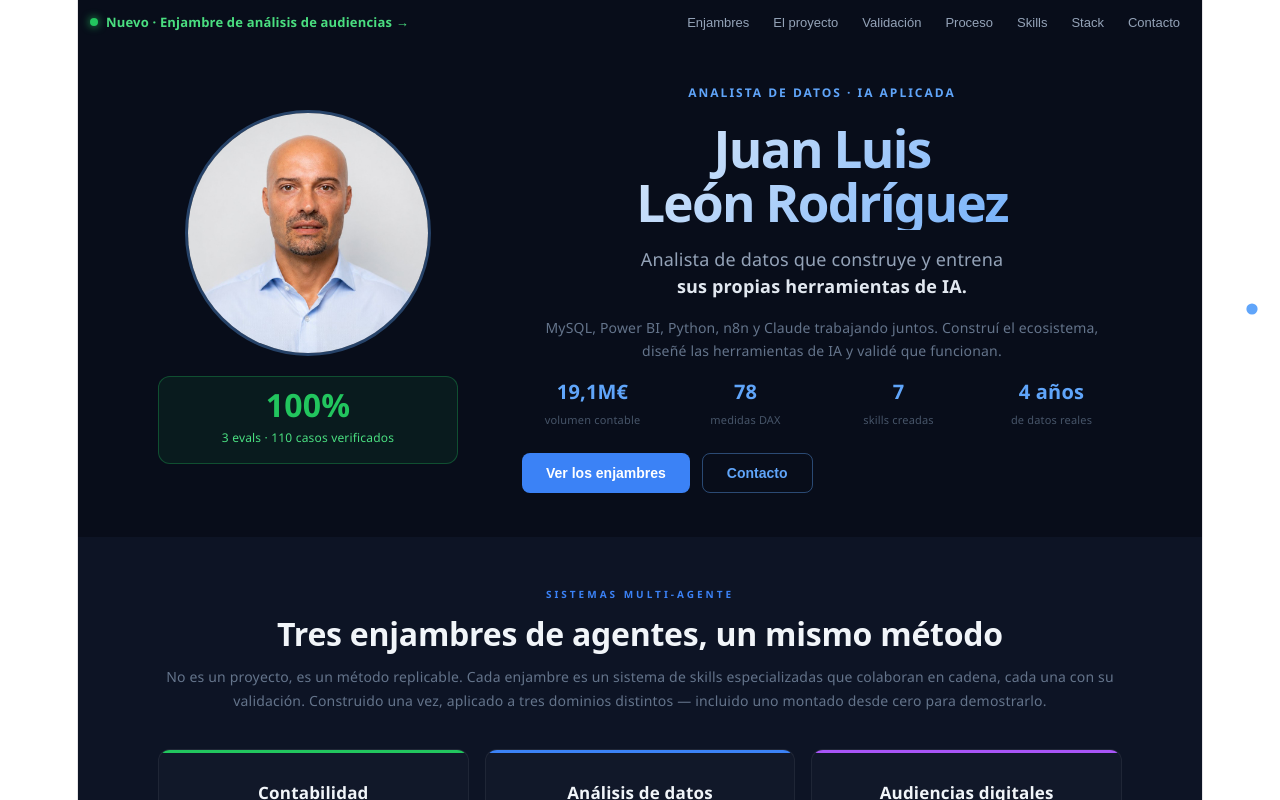
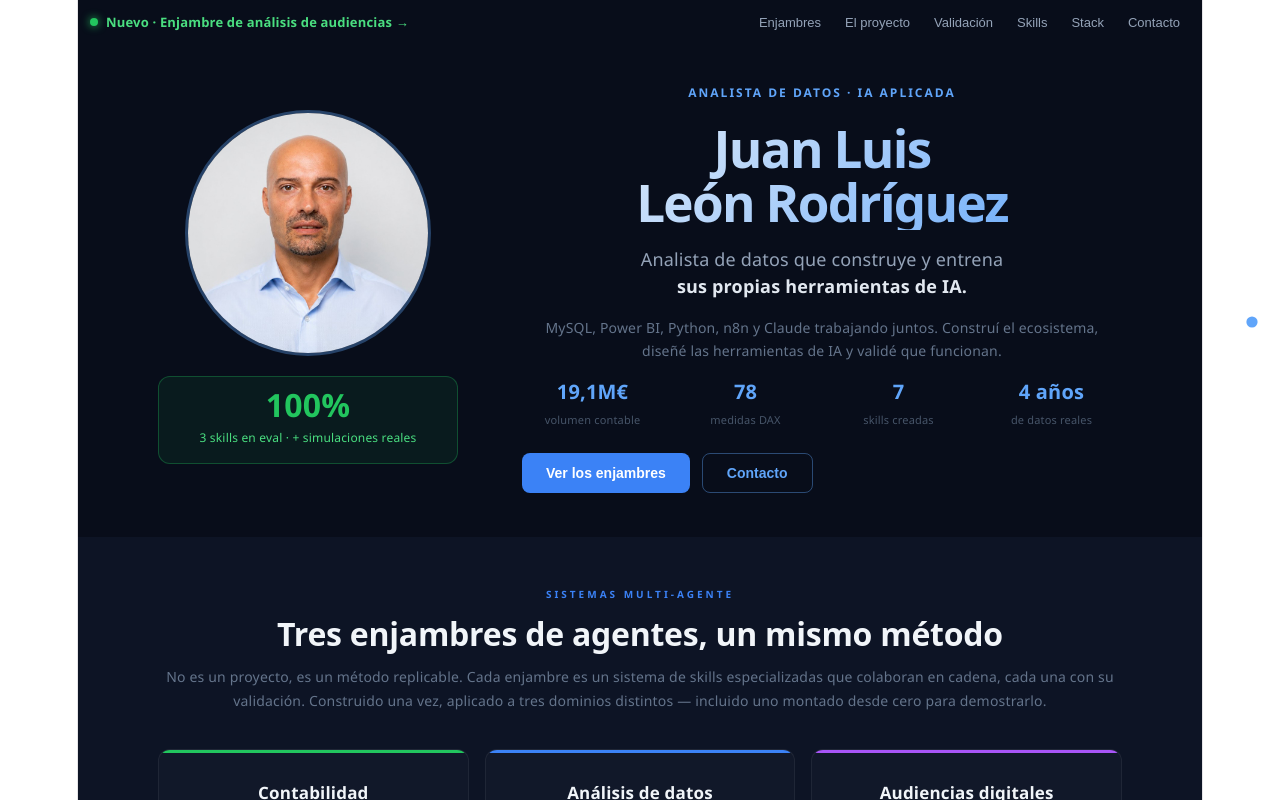
Before and after one commit to jleonceo/portfolio-juan-luis, a React (Vite) app: page / in a window 1280 px wide. Shown: the top 800 px of the page. Built offline with nearby package versions, Linux system fonts and the light colour scheme.

Commit message:
fix: badge honesto (evals + simulaciones) y puntos laterales sin Proceso

```diff
--- a/src/App.jsx
+++ b/src/App.jsx
@@ -12,7 +12,7 @@ export default function Portfolio() {
   }, []);
 
   useEffect(() => {
-    const ids = ["inicio","enjambres","proyecto","validacion","proceso","skills","stack","contacto"];
+    const ids = ["inicio","enjambres","proyecto","validacion","skills","stack","contacto"];
     const observer = new IntersectionObserver(
       entries => {
         entries.forEach(e => { if (e.isIntersecting) setActiveSection(e.target.id); });
@@ -36,7 +36,7 @@ export default function Portfolio() {
             Nuevo · Enjambre de análisis de audiencias →
           </a>
           <div style={s.navLinks}>
-            {[["enjambres","Enjambres"],["proyecto","El proyecto"],["validacion","Validación"],["proceso","Proceso"],["skills","Skills"],["stack","Stack"],["contacto","Contacto"]].map(([id,label]) => (
+            {[["enjambres","Enjambres"],["proyecto","El proyecto"],["validacion","Validación"],["skills","Skills"],["stack","Stack"],["contacto","Contacto"]].map(([id,label]) => (
               <button key={id} onClick={() => go(id)} style={s.navBtn}>{label}</button>
             ))}
           </div>
@@ -49,7 +49,7 @@ export default function Portfolio() {
           <img src={foto} alt="Juan Luis León" style={s.foto} />
           <div style={s.evalBadge}>
             <span style={s.evalBadgeNum}>100%</span>
-            <span style={s.evalBadgeText}>3 evals · 110 casos verificados</span>
+            <span style={s.evalBadgeText}>3 skills en eval · + simulaciones reales</span>
           </div>
         </div>
         <div style={s.heroRight}>
@@ -408,7 +408,7 @@ export default function Portfolio() {
 
       {/* SIDE NAV DOTS */}
       <div style={s.sideDots}>
-        {[["inicio","Inicio"],["enjambres","Enjambres"],["proyecto","Proyecto"],["validacion","Validación"],["proceso","Proceso"],["skills","Skills"],["stack","Stack"],["contacto","Contacto"]].map(([id, label]) => (
+        {[["inicio","Inicio"],["enjambres","Enjambres"],["proyecto","Proyecto"],["validacion","Validación"],["skills","Skills"],["stack","Stack"],["contacto","Contacto"]].map(([id, label]) => (
           <button key={id} onClick={() => go(id)} style={s.sideDot} title={label}>
             <span style={{ ...s.sideDotInner, ...(activeSection === id ? s.sideDotOn : {}) }} />
           </button>
```
